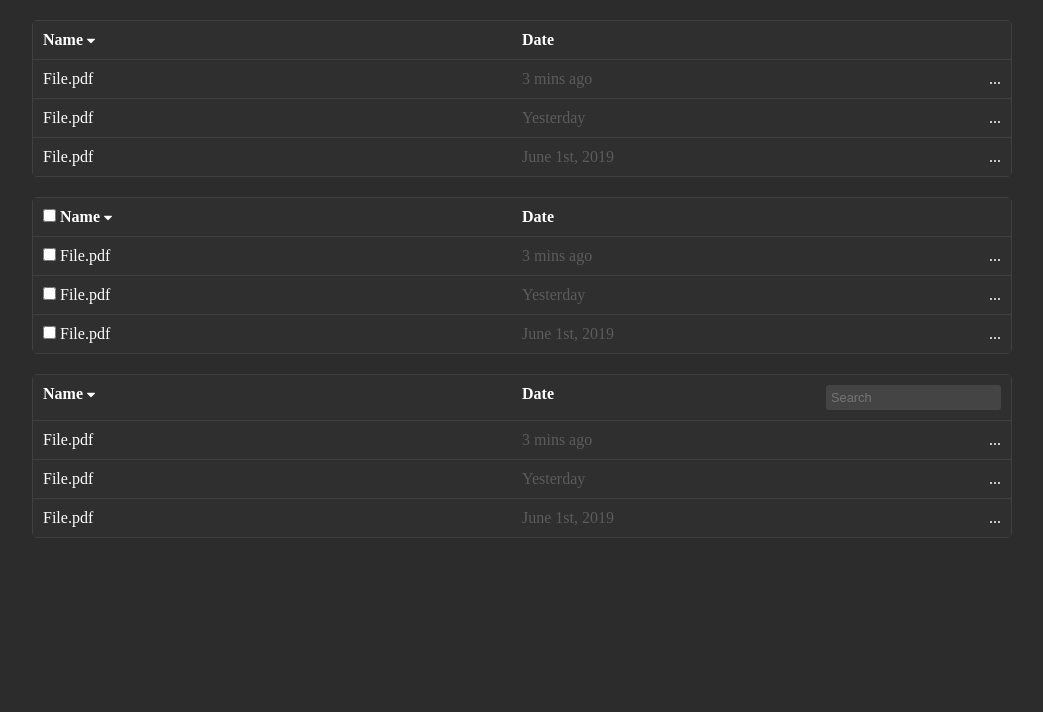
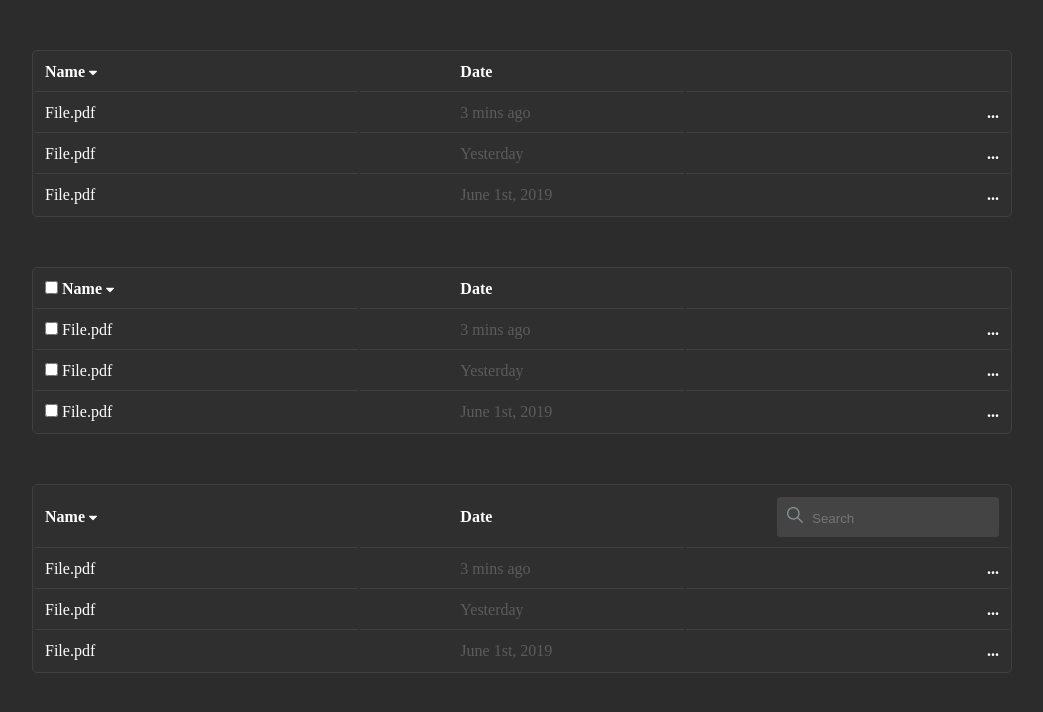
Before and after one commit to AntonChetveryk/blackhawk, a plain HTML site: page hw3/index.html in a window 1280 px wide. Shown: the whole page, without its empty margins (118-1161 px from the left). Drawn offline with Linux system fonts and the light colour scheme.

Commit message:
refactoring

```diff
--- a/hw3/index.html
+++ b/hw3/index.html
@@ -9,109 +9,104 @@
   <body>
     <div class="container">
       <!-- 1 -->
-      <div class="table">
-        <div class="table__item">
-          <div class="bold">
+      <table>
+        <tr>
+          <td class="bold">
+            <label>
               Name
               <img src="./img/triangle.png" alt="triangle" class="triangle" />
-          </div>
-          <div class="bold">Date</div>
-        </div>
-        <div class="table__item">
-          <div>File.pdf</div>
-          <div class="table__item-right">
-            <div class="grey">3 mins ago</div>
-            <div class="options">...</div>
-          </div>
-        </div>
-        <div class="table__item">
-          <div>File.pdf</div>
-          <div class="table__item-right">
-            <div class="grey">Yesterday</div>
-            <div class="options">...</div>
-          </div>
-        </div>
-        <div class="table__item">
-          <div>File.pdf</div>
-          <div class="table__item-right">
-            <div class="grey">June 1st, 2019</div>
-            <div class="options">...</div>
-          </div>
-        </div>
-      </div>
+            </label>
+          </td>
+          <td class="bold">Date</td>
+          <td></td>
+        </tr>
+        <tr>
+          <td>File.pdf</td>
+          <td class="grey">3 mins ago</td>
+          <td>...</td>
+        </tr>
+        <tr>
+          <td>File.pdf</td>
+          <td class="grey">Yesterday</td>
+          <td>...</td>
+        </tr>
+        <tr>
+          <td>File.pdf</td>
+          <td class="grey">June 1st, 2019</td>
+          <td>...</td>
+        </tr>
+      </table>
       <!-- 2 -->
-      <div class="table">
-        <div class="table__item">
-          <div class="bold">
-            <label><input type="checkbox" /> Name</label>
+      <table>
+        <tr>
+          <td class="bold">
+            <label>
+              <input type="checkbox" /> Name
               <img src="./img/triangle.png" alt="triangle" class="triangle" />
-          </div>
-          <div class="bold">Date</div>
-        </div>
-        <div class="table__item">
-          <div>
+            </label>
+          </td>
+          <td class="bold">Date</td>
+          <td></td>
+        </tr>
+        <tr>
+          <td>
             <label><input type="checkbox" /> File.pdf</label>
-          </div>
-          <div class="table__item-right">
-            <div class="grey">3 mins ago</div>
-            <div class="options">...</div>
-          </div>
-        </div>
-        <div class="table__item">
-          <div>
+          </td>
+          <td class="grey">3 mins ago</td>
+          <td>...</td>
+        </tr>
+        <tr>
+          <td>
             <label><input type="checkbox" /> File.pdf</label>
-          </div>
-          <div class="table__item-right">
-            <div class="grey">Yesterday</div>
-            <div class="options">...</div>
-          </div>
-        </div>
-        <div class="table__item">
-          <div>
+          </td>
+          <td class="grey">Yesterday</td>
+          <td>...</td>
+        </tr>
+        <tr>
+          <td>
             <label><input type="checkbox" /> File.pdf</label>
-          </div>
-          <div class="table__item-right">
-            <div class="grey">June 1st, 2019</div>
-            <div class="options">...</div>
-          </div>
-        </div>
-      </div>
+          </td>
+          <td class="grey">June 1st, 2019</td>
+          <td>...</td>
+        </tr>
+      </table>
       <!-- 3 -->
-      <div class="table">
-        <div class="table__item">
-          <div class="bold">
+      <table>
+        <tr>
+          <td class="bold">
             Name
             <img src="./img/triangle.png" alt="triangle" class="triangle" />
-          </div>
-          <div class="table__item-right">
-            <div class="bold">Date</div>
-            <div class="options">
+          </td>
+          <td class="bold">Date</td>
+          <td class="search-td">
+            <div class="search-container">
+              <div class="search">
+                <img
+                  src="./img/search-icon.png"
+                  alt="search-icon"
+                  class="search-icon"
+                />
                 <input type="search" name="search" placeholder="Search" />
               </div>
             </div>
-        </div>
-        <div class="table__item">
-          <div>File.pdf</div>
-          <div class="table__item-right">
-            <div class="grey">3 mins ago</div>
-            <div class="options">...</div>
-          </div>
-        </div>
-        <div class="table__item">
-          <div>File.pdf</div>
-          <div class="table__item-right">
-            <div class="grey">Yesterday</div>
-            <div class="options">...</div>
-          </div>
-        </div>
-        <div class="table__item">
-          <div>File.pdf</div>
-          <div class="table__item-right">
-            <div class="grey">June 1st, 2019</div>
-            <div class="options">...</div>
-          </div>
-        </div>
-      </div>
+          </td>
+        </tr>
+        <tr>
+          <td>File.pdf</td>
+          <td class="grey">3 mins ago</td>
+          <td>...</td>
+        </tr>
+        <tr>
+          <td>File.pdf</td>
+          <td class="grey">Yesterday</td>
+          <td>...</td>
+        </tr>
+        <tr>
+          <td>File.pdf</td>
+          <td class="grey">June 1st, 2019</td>
+          <td>...</td>
+        </tr>
+      </table>
     </div>
   </body>
 </html>
--- a/hw3/style.css
+++ b/hw3/style.css
@@ -14,46 +14,52 @@ body {
   margin: auto;
 }
 
-.table {
+table {
+  width: 100%;
   border: 1px solid #404040;
-  margin: 20px 0;
+  margin-top: 50px;
   border-radius: 5px;
+  background: #2f2f2f;
 }
 
-.table__item:not(:last-child) {
+td {
+  width: 33%;
+  padding: 10px;
+}
+
+td:last-child {
+  text-align: end;
+  font-weight: bolder;
+}
+
+td:nth-child(2) {
+  padding-left: 100px;
+}
+
+tr:not(:last-child) td {
   border-bottom: 1px solid #404040;
 }
 
-.table__item {
+.search-container {
   display: flex;
-  padding: 10px;
-  background: #2f2f2f;
+  justify-content: flex-end;
 }
 
-.table__item div {
-  width: 50%;
+.search {
+  background: #444444;
+  width: fit-content;
+  padding: 10px;
+  border-radius: 3px;
 }
 
-.table__item-right {
-  display: flex;
-  justify-content: space-between;
-}
-
-.options {
-  text-align: end;
-}
-
-.triangle {
-  width: 8px;
+.search-icon {
+  padding-right: 5px;
 }
 
 [name="search"] {
-  padding: 5px;
-  font-size: 0.8rem;
-  border-radius: 3px;
   border: none;
-  background: #444444;
   color: white;
+  background: none;
 }
 
 .grey {
@@ -63,3 +69,7 @@ body {
 .bold {
   font-weight: bolder;
 }
+
+.triangle {
+  width: 8px;
+}
```
Also changed, not shown: hw3/img/search-icon.png (added). Lines whose indentation alone changed are shown as unchanged.
